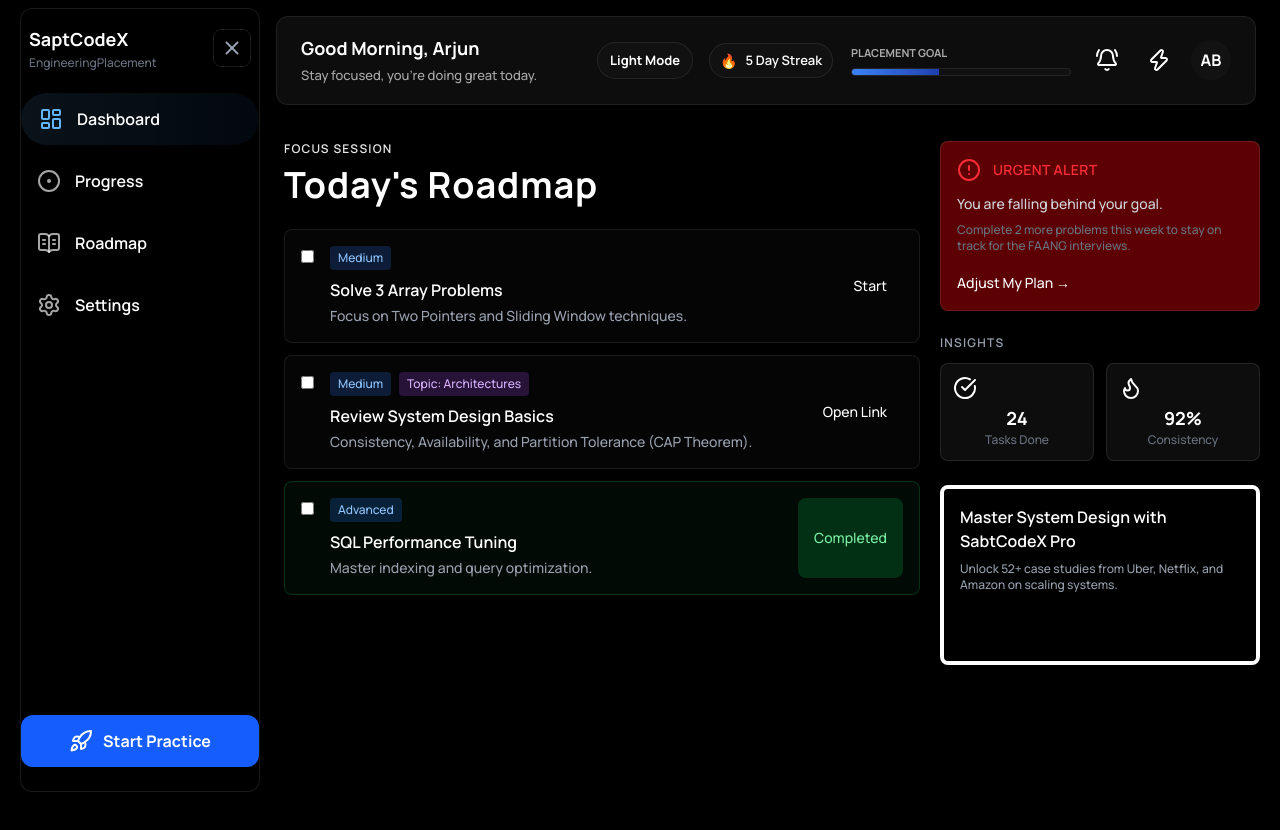
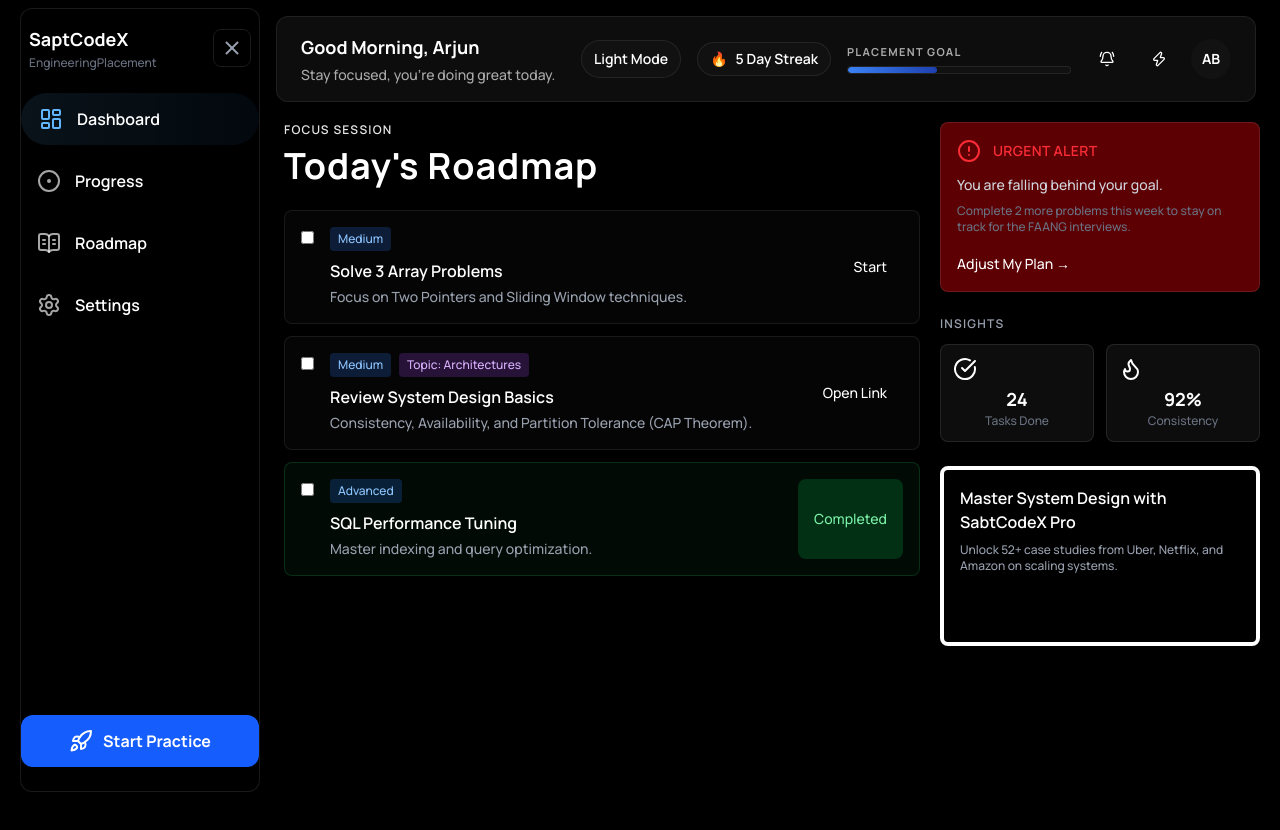
Before and after one commit to kundangosavii/SaptCodex, a React app in the folder Frontend/: page /dashboard in a window 1280 px wide. Shown: the top 830 px of the page. Built offline with nearby package versions, Linux system fonts and the light colour scheme; the HTML template or start-up script is replaced by a standard one.

Commit message:
Change styling of topbar into tailwind css from regular css
Co-authored-by: Copilot <copilot@github.com>

```diff
--- a/Frontend/src/modules/dashboard/Topbar.css
+++ /dev/null
@@ -1,87 +0,0 @@
-
-.topbar {
-  padding: 18px 24px;
-  background: var(--dashboard-panel);
-  border-radius: 12px;
-  margin: 16px 24px;
-  border: 1px solid var(--dashboard-border);
-}
-
-/* Shifted states when sidebar is open/closed; values reference Dashboard.css variables */
-.topbar.shift-open {
-  margin-left: calc(26px + 250px); /* container right margin + sidebar open width */
-  width: calc(100% - (25px + 250px + 25px));
-  transition: margin-left 220ms ease, width 220ms ease;
-}
-.topbar.shift-closed {
-  margin-left: calc(25px + 84px); /* container right margin + sidebar closed width */
-  width: calc(100% - (25px + 84px + 25px));
-  transition: margin-left 220ms ease, width 220ms ease;
-}
-
-.topbar-inner {
-  display: flex;
-  align-items: center;
-  justify-content: space-between;
-  gap: 16px;
-}
-
-.topbar-left { flex: 1; min-width: 0; }
-
-.greeting-title {
-  font-size: 18px;
-  font-weight: 700;
-  color: var(--dashboard-text);
-  margin-bottom: 4px;
-}
-.greeting-sub {
-  font-size: 13px;
-  color: var(--dashboard-muted);
-}
-
-.topbar-center {
-  display: flex;
-  gap: 18px;
-  align-items: center;
-}
-
-.streak {
-  display: flex;
-  align-items: center;
-  gap: 8px;
-  background: var(--dashboard-panel-soft);
-  padding: 6px 10px;
-  border-radius: 999px;
-  border: 1px solid var(--dashboard-border);
-}
-.streak-emoji { font-size: 14px; }
-.streak-text { font-size: 13px; color: var(--dashboard-text); font-weight: 600; }
-
-.placement { width: 220px; }
-.placement-label { font-size: 11px; color: var(--dashboard-muted); font-weight: 700; margin-bottom: 6px; }
-.placement-bar { height: 8px; background: var(--dashboard-panel-soft); border-radius: 8px; overflow: hidden; border: 1px solid var(--dashboard-border); }
-.placement-fill { height: 100%; background: linear-gradient(90deg,#3b82f6,#1e40af); }
-
-.topbar-right { display: flex; align-items: center; gap: 12px; }
-.icon-btn { background: transparent; border: none; color: var(--dashboard-text); font-size: 16px; padding: 8px; border-radius: 8px; cursor: pointer; }
-.icon-btn:hover { background: var(--dashboard-hover); }
-.theme-toggle-btn {
-  background: var(--dashboard-panel-soft);
-  color: var(--dashboard-text);
-  border: 1px solid var(--dashboard-border);
-  padding: 8px 12px;
-  border-radius: 999px;
-  font-size: 13px;
-  font-weight: 700;
-  cursor: pointer;
-  white-space: nowrap;
-}
-.theme-toggle-btn:hover { background: var(--dashboard-hover); }
-.avatar { width: 40px; height: 40px; border-radius: 999px; background: var(--dashboard-panel-soft); display: flex; align-items: center; justify-content: center; }
-.avatar img { width: 100%; height: 100%; object-fit: cover; border-radius: 999px; }
-.avatar-fallback { color: var(--dashboard-text); font-weight: 700; }
-
-@media (max-width: 900px) {
-  .placement { display: none; }
-  .topbar { margin: 12px; }
-}
--- a/Frontend/src/modules/dashboard/Topbar.jsx
+++ b/Frontend/src/modules/dashboard/Topbar.jsx
@@ -1,5 +1,4 @@
 import React from 'react'
-import './Topbar.css'
 import { BellRing, Zap } from 'lucide-react'
 
 export default function Topbar({
@@ -10,42 +9,72 @@ export default function Topbar({
   theme = 'dark',
   onThemeToggle = () => {},
 }) {
-  const shiftClass = sidebarOpen ? 'shift-open' : 'shift-closed'
+  const shiftClass = sidebarOpen
+    ? 'ml-[276px] w-[calc(100%-300px)]'
+    : 'ml-[109px] w-[calc(100%-134px)]'
   const themeLabel = theme === 'dark' ? 'Light Mode' : 'Dark Mode'
 
   return (
-    <div className={`topbar ${shiftClass}`}>
-      <div className="topbar-inner">
-        <div className="topbar-left">
-          <div className="greeting">
-            <div className="greeting-title">Good Morning, {user.name}</div>
-            <div className="greeting-sub">Stay focused, you're doing great today.</div>
+    <div
+      className={`mx-6 mt-4 rounded-xl border border-(--dashboard-border) bg-(--dashboard-panel) px-6 py-4 text-(--dashboard-text) transition-[margin-left,width] duration-200 max-[900px]:mx-3 max-[900px]:w-[calc(100%-24px)] ${shiftClass}`}
+    >
+      <div className="flex flex-col gap-4 lg:flex-row lg:items-center lg:justify-between">
+        <div className="min-w-0 flex-1">
+          <div className="space-y-1">
+            <div className="text-lg font-bold text-(--dashboard-text)">Good Morning, {user.name}</div>
+            <div className="text-sm text-(--dashboard-muted)">Stay focused, you're doing great today.</div>
           </div>
         </div>
 
-        <button className="theme-toggle-btn" onClick={onThemeToggle} type="button" aria-label="Toggle dashboard theme">
+        <button
+          className="inline-flex items-center justify-center rounded-full border border-(--dashboard-border) bg-(--dashboard-panel-soft) px-3 py-2 text-sm font-semibold whitespace-nowrap text-(--dashboard-text) transition-colors hover:bg-(--dashboard-hover)"
+          onClick={onThemeToggle}
+          type="button"
+          aria-label="Toggle dashboard theme"
+        >
           {themeLabel}
         </button>
 
-        <div className="topbar-center">
-          <div className="streak">
-            <span className="streak-emoji">🔥</span>
-            <span className="streak-text">{streak} Day Streak</span>
+        <div className="flex items-center gap-4 max-[900px]:flex-wrap">
+          <div className="inline-flex items-center gap-2 rounded-full border border-(--dashboard-border) bg-(--dashboard-panel-soft) px-3 py-1.5">
+            <span className="text-sm">🔥</span>
+            <span className="text-sm font-semibold text-(--dashboard-text)">{streak} Day Streak</span>
           </div>
 
-          <div className="placement">
-            <div className="placement-label">PLACEMENT GOAL</div>
-            <div className="placement-bar">
-              <div className="placement-fill" style={{ width: `${progress}%` }} />
+          <div className="w-56 max-[900px]:hidden">
+            <div className="mb-1.5 text-[11px] font-bold uppercase tracking-[0.12em] text-(--dashboard-muted)">
+              Placement Goal
+            </div>
+            <div className="h-2 overflow-hidden rounded-full border border-(--dashboard-border) bg-(--dashboard-panel-soft)">
+              <div
+                className="h-full rounded-full bg-linear-to-r from-[#3b82f6] to-[#1e40af]"
+                style={{ width: `${progress}%` }}
+              />
             </div>
           </div>
         </div>
 
-        <div className="topbar-right">
-          <button className="icon-btn" aria-label="notifications" type="button"><BellRing /></button>
-          <button className="icon-btn" aria-label="quick-actions" type="button"><Zap /></button>
-          <div className="avatar">
-            {user.avatar ? <img src={user.avatar} alt="avatar" /> : <div className="avatar-fallback">AB</div>}
+        <div className="flex items-center gap-3">
+          <button
+            className="inline-flex h-10 w-10 items-center justify-center rounded-lg text-(--dashboard-text) transition-colors hover:bg-(--dashboard-hover)"
+            aria-label="notifications"
+            type="button"
+          >
+            <BellRing className="h-4 w-4" />
+          </button>
+          <button
+            className="inline-flex h-10 w-10 items-center justify-center rounded-lg text-(--dashboard-text) transition-colors hover:bg-(--dashboard-hover)"
+            aria-label="quick-actions"
+            type="button"
+          >
+            <Zap className="h-4 w-4" />
+          </button>
+          <div className="flex h-10 w-10 items-center justify-center overflow-hidden rounded-full bg-(--dashboard-panel-soft) text-(--dashboard-text)">
+            {user.avatar ? (
+              <img src={user.avatar} alt="avatar" className="h-full w-full object-cover" />
+            ) : (
+              <div className="text-sm font-bold">AB</div>
+            )}
           </div>
         </div>
       </div>
```
